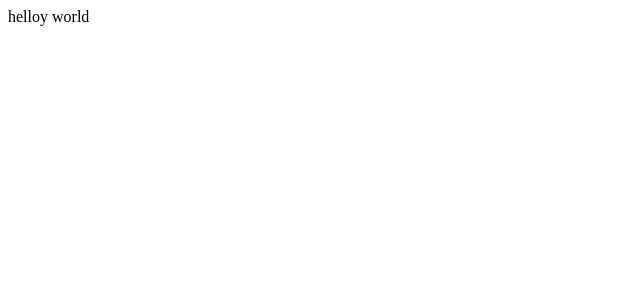
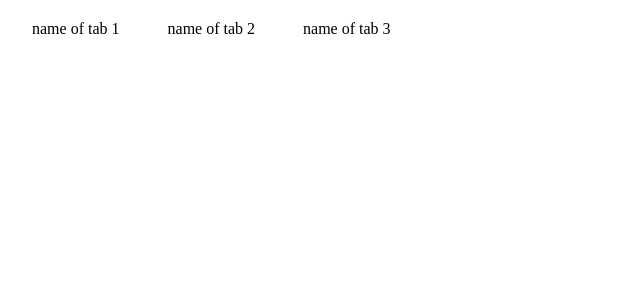
Before and after one commit to RybnikovV/Tetris, a React app: page / in a window 1280 px wide. Shown: the top 300 px of the page, without its empty margins (0-640 px from the left). Built offline with nearby package versions, Linux system fonts and the light colour scheme.

Commit message:
add ts, first component

```diff
--- a/babel.config.json
+++ b/babel.config.json
@@ -21,6 +21,6 @@
         "useBuiltIns": "usage",
         "corejs": "3.6.5"
       }
-    ]
+    ], ["@babel/preset-typescript"]
   ]
 }
--- a/src/app/index.jsx
+++ b/src/app/index.jsx
@@ -1,8 +1,21 @@
-import React from 'react'
+import { Tabs } from '../shared/UIkit';
 
 function Index() {
+  const tabsData = [
+    {
+      label: "name of tab 1",
+      id: 'tab1'
+    },     {
+      label: "name of tab 2",
+      id: 'tab2'
+    },     {
+      label: "name of tab 3",
+      id: 'tab3'
+    },
+  ];
+
   return (
-    <div>helloy world</div>
+    <Tabs tabs={tabsData}/>
   )
 }
 
--- /dev/null
+++ b/src/shared/UIkit/index.tsx
@@ -0,0 +1,3 @@
+import Tabs from "./tabs/ui";
+
+export { Tabs };
--- /dev/null
+++ b/src/shared/UIkit/tabs/tabs.scss
@@ -0,0 +1,11 @@
+.tabs {
+  display: flex;
+}
+
+.tab {
+  padding: 12px 24px;
+  cursor: pointer;
+  &:hover, &_active {
+    border-bottom: 1px solid #239BD8;
+  }
+}
--- /dev/null
+++ b/src/shared/UIkit/tabs/ui.tsx
@@ -0,0 +1,42 @@
+import { FC } from "react";
+import classNames from "classnames";
+import "./tabs.scss";
+
+
+interface TabItem {
+  label: string;
+  disabled?: boolean;
+  selected?: boolean;
+  id: string;
+};
+
+interface TabsProps {
+  label?: string;
+  disabled?: boolean;
+  onChange?: () => void;
+  tabs: TabItem[];
+};
+
+const Tabs: FC<TabsProps> = ({
+  disabled,
+  label,
+  onChange,
+  tabs,
+}) => {
+  const classTabs = classNames('tabs', {'tabs_disabled': disabled});
+  const classTab = classNames('tab');
+
+  return (
+    <>
+      <div onClick={e => {console.log(e)}} className={classTabs}>
+        {tabs.map((i) => {
+          return <div key={i.id} className={classTab}>
+            {i.label}
+          </div>
+        })}
+      </div>
+    </>
+  )
+}
+
+export default Tabs
--- a/webpack.config.js
+++ b/webpack.config.js
@@ -19,6 +19,9 @@ module.exports = (env) => {
     devServer: {
       port,
     },
+    resolve: {
+      extensions: ['.tsx', '.ts', '.js', 'jsx'],
+    },
     module: {
       rules: [
         {
@@ -32,7 +35,7 @@ module.exports = (env) => {
             "sass-loader",
           ],
         }, {
-          test: /\.m?(jsx|js)$/,
+          test: /\.m?(jsx|js|ts|tsx)$/,
           exclude: /node_modules/,
           use: {
             loader: "babel-loader",
```
Also changed, not shown: package.json (+10 -1 lines), tsconfig.json (added, +26 -0 lines), src/shared/UIkit/button/button.js (added), 1 other file (tests, documents, lock files or other folders).
